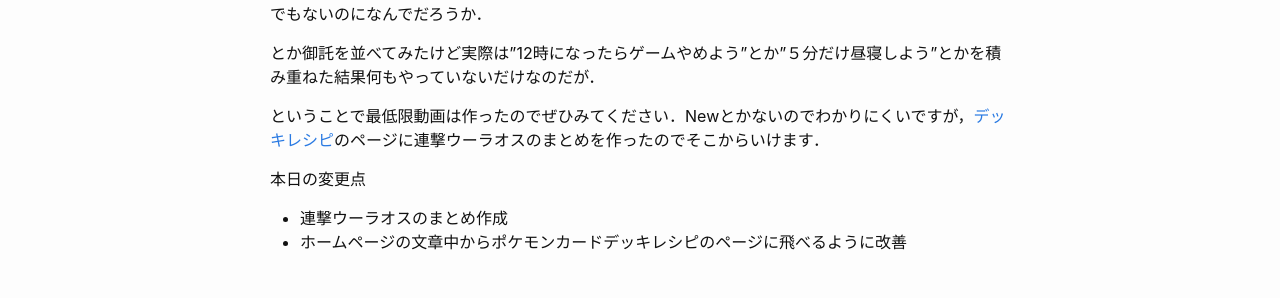
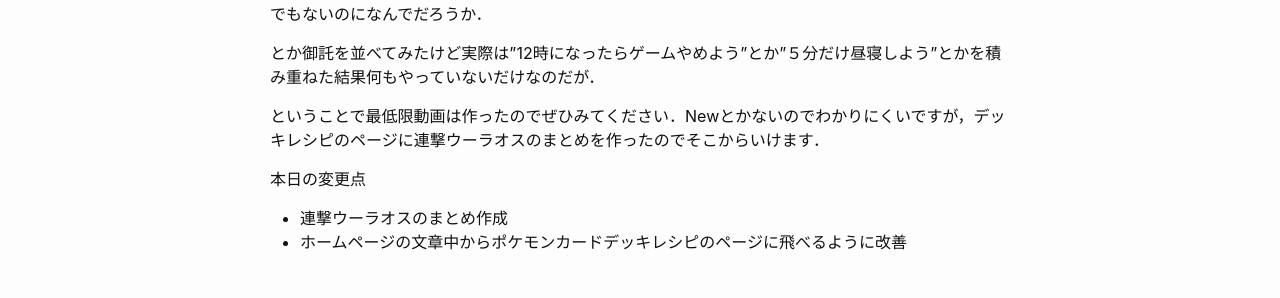
Before and after one commit to Kusausagi-Tsukasa/Kusausagi-Tsukasa.github.io, a Jekyll site: the page built from _posts/2021-10-16-休日ってやろうと思っていたことの半分もできないよね.md, in a window 1280 px wide. Shown: the part 301-599 px from the top of the page. Built offline with Jekyll 4.4.1, drawn with Linux system fonts in a browser that asks for light colours; our own code applies the rules of GitHub Pages for plain Markdown files; part of the change alters nothing that is shown.

```diff
--- a/_posts/2021-10-16-休日ってやろうと思っていたことの半分もできないよね.md
+++ b/_posts/2021-10-16-休日ってやろうと思っていたことの半分もできないよね.md
@@ -3,7 +3,7 @@
 
 とか御託を並べてみたけど実際は”12時になったらゲームやめよう”とか”５分だけ昼寝しよう”とかを積み重ねた結果何もやっていないだけなのだが．
 
-ということで最低限動画は作ったのでぜひみてください．Newとかないのでわかりにくいですが，[デッキレシピ](../Kusausagi-Tsukasa.github.io/Deck/recipeHome.md)のページに連撃ウーラオスのまとめを作ったのでそこからいけます．
+ということで最低限動画は作ったのでぜひみてください．Newとかないのでわかりにくいですが，デッキレシピのページに連撃ウーラオスのまとめを作ったのでそこからいけます．
 
 本日の変更点
 - 連撃ウーラオスのまとめ作成
```
